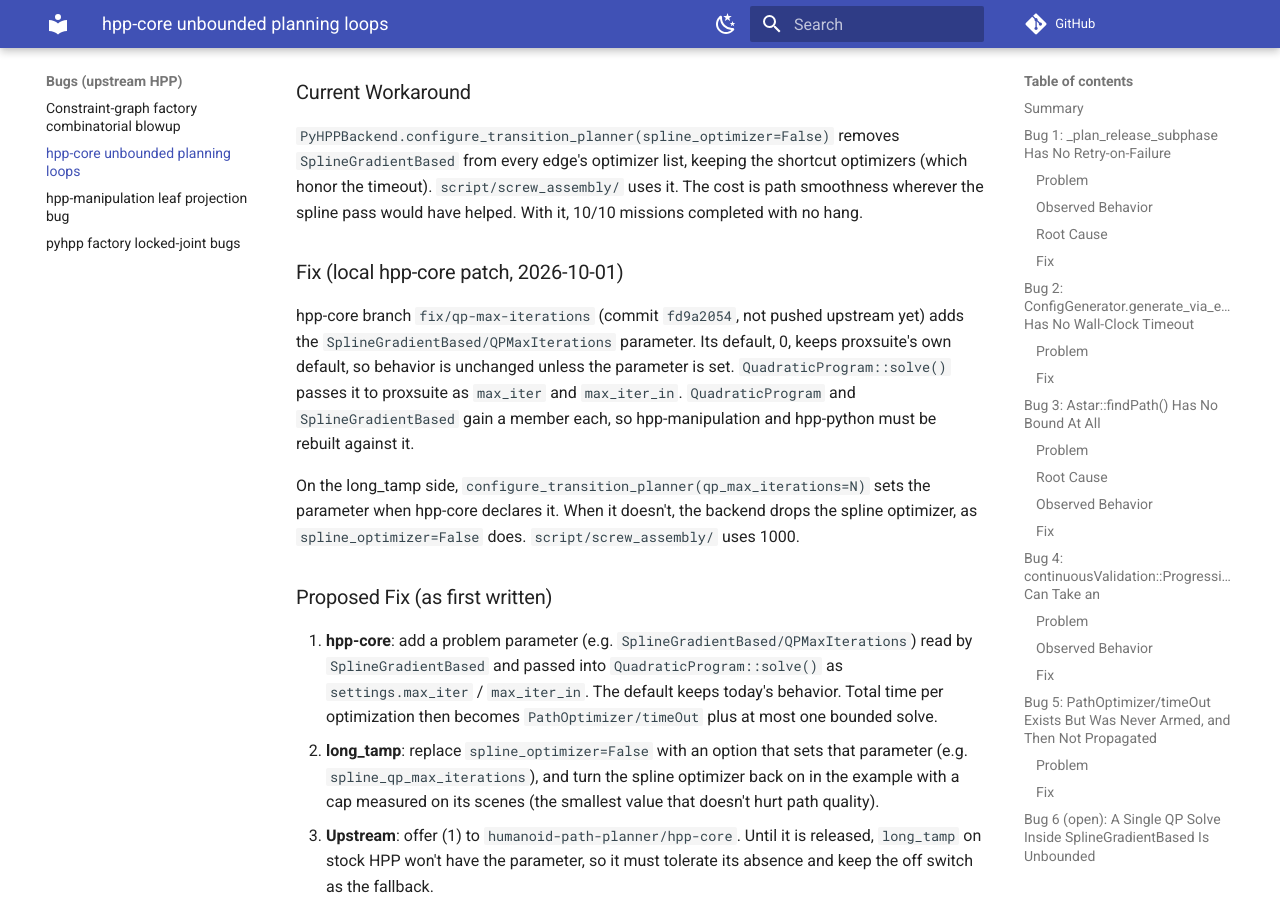
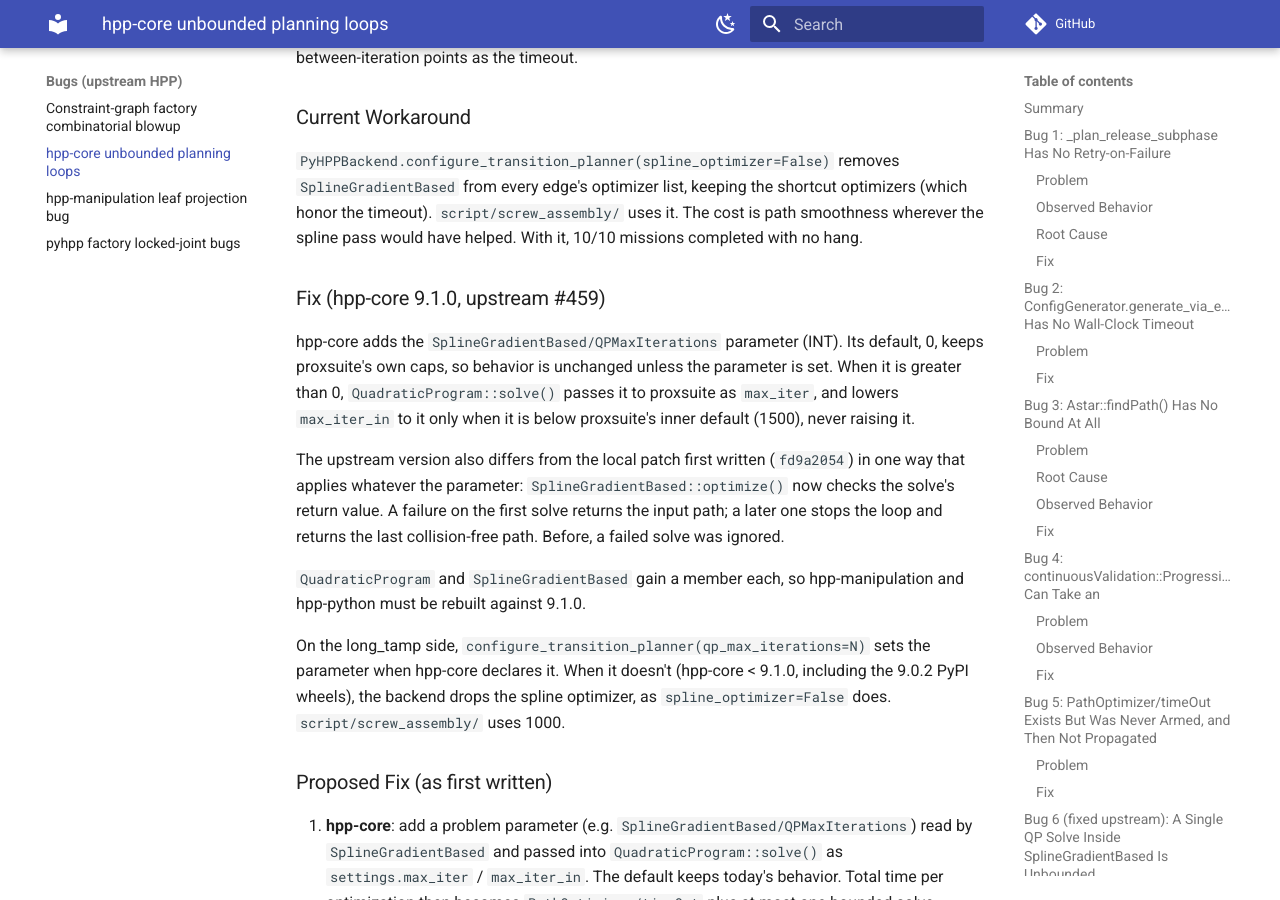
Before and after one commit to thanhndv212/long-tamp, an MkDocs documentation site: the page built from docs/bugs/hpp-core-unbounded-planning-loops.md, in a window 1280 px wide and 900 px high, scrolled down 7843 px. Built offline with MkDocs 1.6.1 and Material for MkDocs 9.7.7, drawn with Linux system fonts in a browser that asks for light colours; comment, search, counter and statistics services are not loaded; some of the changed text lies outside the part shown.

Commit message:
docs: the spline QP cap is upstream (hpp-core #459, 9.1.0)
The SplineGradientBased/QPMaxIterations fix was documented as an unpushed
local hpp-core patch. It merged as hpp-core#459 and ships in 9.1.0, with
one behavior difference from the local patch: a failed QP solve now stops
the optimizer instead of being ignored. The 9.0.2 PyPI wheels still lack
it, so the backend's fallback stays.

```diff
--- a/docs/bugs/hpp-core-unbounded-planning-loops.md
+++ b/docs/bugs/hpp-core-unbounded-planning-loops.md
@@ -290,10 +290,12 @@
 
 ---
 
-## Bug 6 (open): A Single QP Solve Inside `SplineGradientBased` Is Unbounded
+## Bug 6 (fixed upstream): A Single QP Solve Inside `SplineGradientBased` Is Unbounded
 
-**Status**: fixed in a local hpp-core patch (2026-10-01, #26), not yet upstream. Without
-the patch, the workaround below still applies (the backend falls back to it by itself).
+**Status**: fixed upstream in hpp-core
+[#459](https://github.com/humanoid-path-planner/hpp-core/pull/459) (merged 2026-10-07),
+released in hpp-core **v9.1.0**. The PyPI wheels are still 9.0.2, so with them the
+workaround below still applies (the backend falls back to it by itself).
 
 ### Problem
 
@@ -339,18 +341,25 @@
 (which honor the timeout). `script/screw_assembly/` uses it. The cost is path smoothness
 wherever the spline pass would have helped. With it, 10/10 missions completed with no hang.
 
-### Fix (local hpp-core patch, 2026-10-01)
+### Fix (hpp-core 9.1.0, upstream #459)
 
-hpp-core branch `fix/qp-max-iterations` (commit `fd9a2054`, not pushed upstream yet) adds the
-`SplineGradientBased/QPMaxIterations` parameter. Its default, 0, keeps proxsuite's own
-default, so behavior is unchanged unless the parameter is set. `QuadraticProgram::solve()`
-passes it to proxsuite as `max_iter` and `max_iter_in`. `QuadraticProgram` and
-`SplineGradientBased` gain a member each, so hpp-manipulation and hpp-python must be rebuilt
-against it.
+hpp-core adds the `SplineGradientBased/QPMaxIterations` parameter (INT). Its default, 0,
+keeps proxsuite's own caps, so behavior is unchanged unless the parameter is set. When it is
+greater than 0, `QuadraticProgram::solve()` passes it to proxsuite as `max_iter`, and lowers
+`max_iter_in` to it only when it is below proxsuite's inner default (1500), never raising it.
+
+The upstream version also differs from the local patch first written (`fd9a2054`) in one way
+that applies whatever the parameter: `SplineGradientBased::optimize()` now checks the
+solve's return value. A failure on the first solve returns the input path; a later one
+stops the loop and returns the last collision-free path. Before, a failed solve was ignored.
+
+`QuadraticProgram` and `SplineGradientBased` gain a member each, so hpp-manipulation and
+hpp-python must be rebuilt against 9.1.0.
 
 On the long_tamp side, `configure_transition_planner(qp_max_iterations=N)` sets the parameter
-when hpp-core declares it. When it doesn't, the backend drops the spline optimizer, as
-`spline_optimizer=False` does. `script/screw_assembly/` uses 1000.
+when hpp-core declares it. When it doesn't (hpp-core < 9.1.0, including the 9.0.2 PyPI
+wheels), the backend drops the spline optimizer, as `spline_optimizer=False` does.
+`script/screw_assembly/` uses 1000.
 
 ### Proposed Fix (as first written)
 
```
Also changed, not shown: CHANGELOG.md (+5 -0 lines), docs/plans/pypi-install-roadmap.md (+3 -2 lines), 1 other file.
